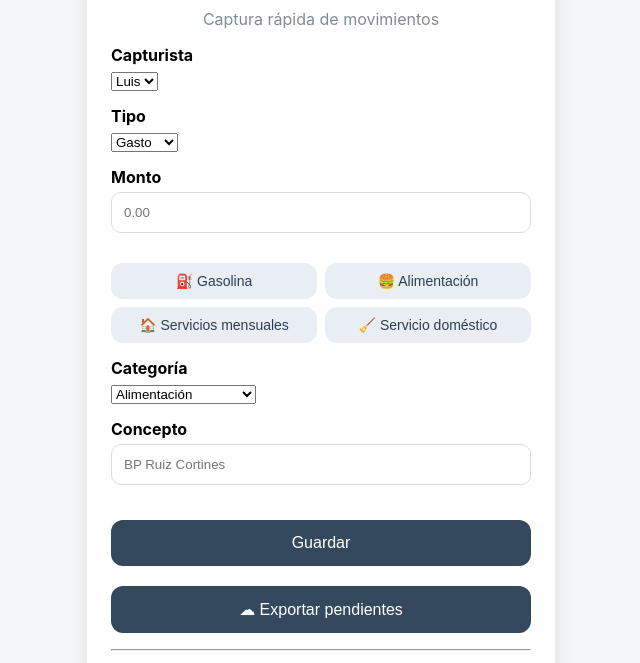
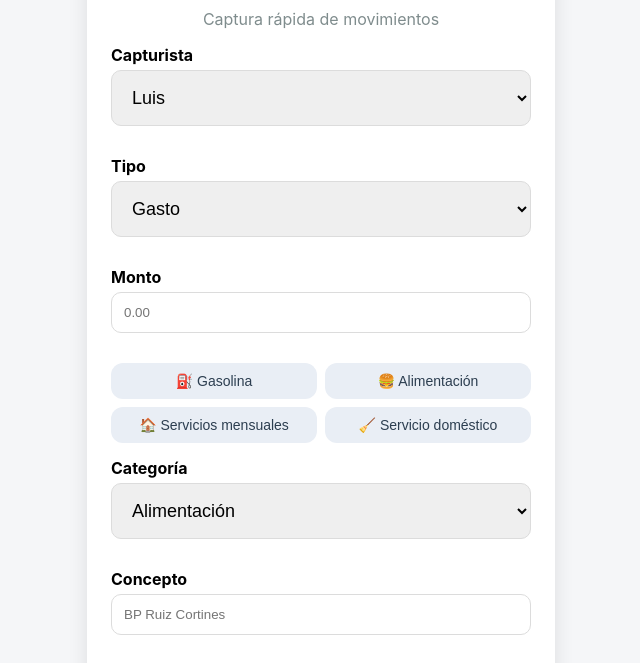
Before and after one commit to lenrique15/AFI-Mobile, a plain HTML site: page index.html in a window 1280 px wide. Shown: the part 137-800 px from the top of the page, without its empty margins (319-959 px from the left). Drawn offline with Linux system fonts and the light colour scheme.

Commit message:
Mejorar tamaño de listas desplegables

```diff
--- a/styles.css
+++ b/styles.css
@@ -40,6 +40,17 @@ input {
     margin-bottom: 15px;
 }
 
+select {
+    width: 100%;
+    box-sizing: border-box;
+    padding: 16px;
+    min-height: 56px;
+    border-radius: 10px;
+    border: 1px solid #dcdcdc;
+    font-size: 18px;
+    margin-bottom: 15px;
+}
+
 button {
     width: 100%;
     margin-top: 20px;
```
Also changed, not shown: 1 other file.
